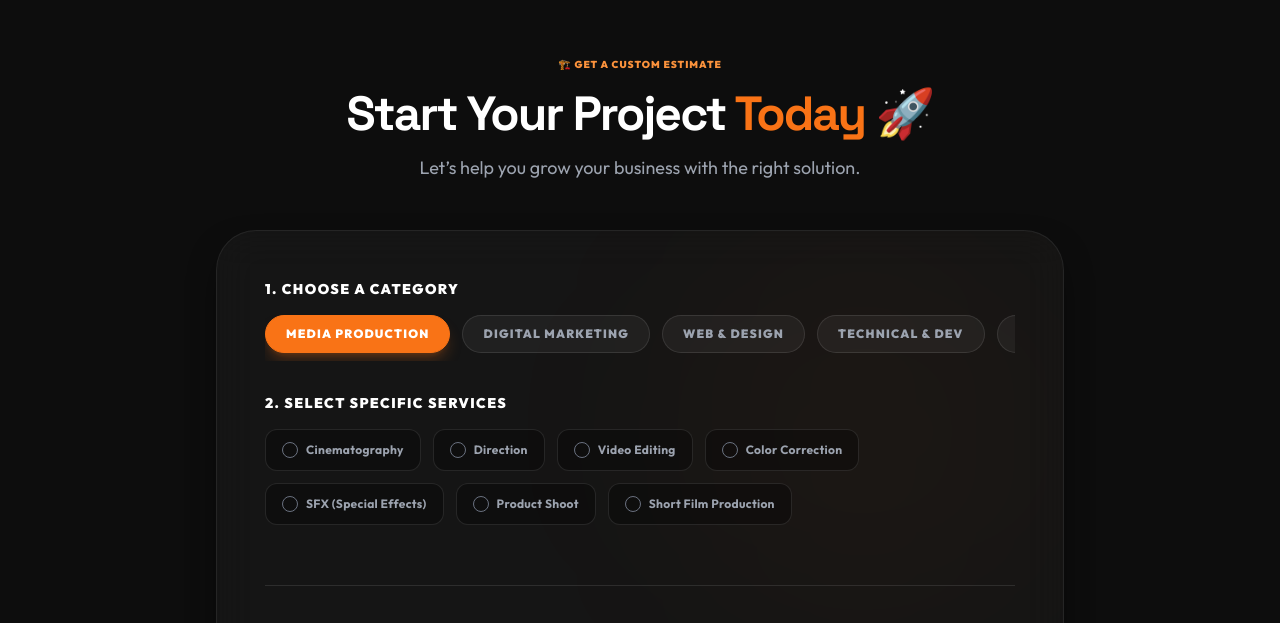
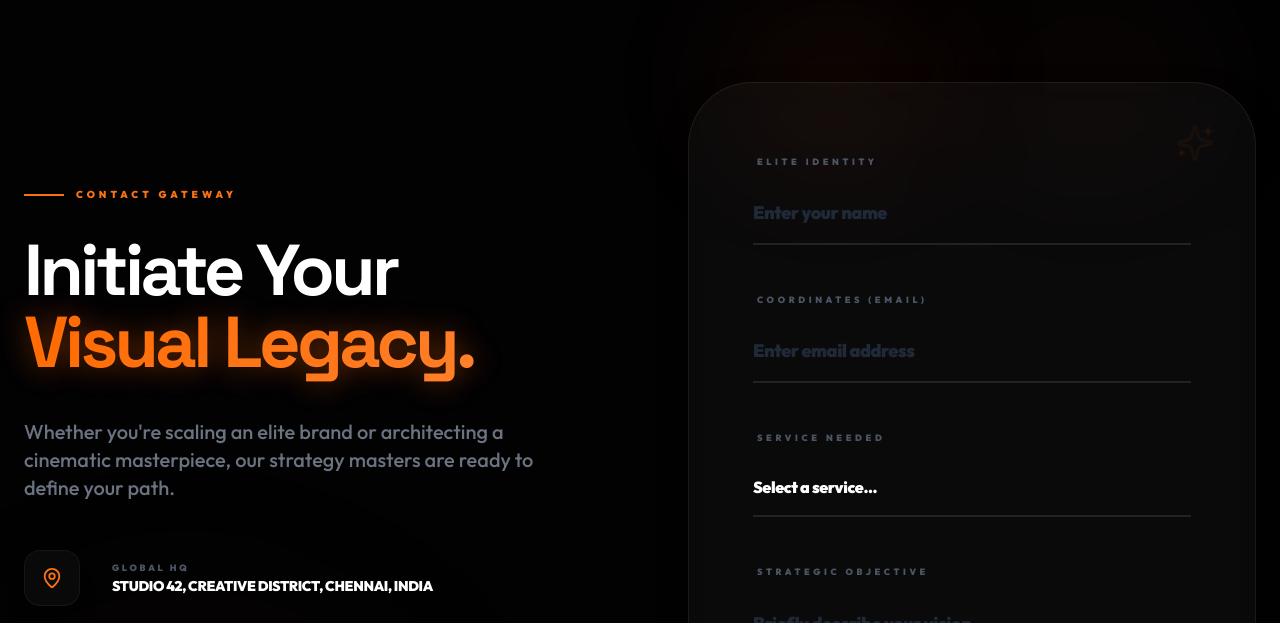
Before and after one commit to himeshpriyan/zecsoft-owl, a React (Vite) app: page / in a window 1280 px wide. Shown: the part 8957-9580 px from the top of the page. Built offline with nearby package versions, Linux system fonts and the light colour scheme.

Commit message:
feat: remove BuildYourProject section

```diff
--- a/src/pages/HomePage.jsx
+++ b/src/pages/HomePage.jsx
@@ -7,7 +7,7 @@ import WhyChooseUs from '../components/WhyChooseUs';
 import AISolutions from '../components/AISolutions';
 import TrustStrip from '../components/TrustStrip';
 import Testimonials from '../components/Testimonials';
-import BuildYourProject from '../components/BuildYourProject';
+
 import Contact from '../components/Contact';
 
 export default function HomePage() {
@@ -21,7 +21,7 @@ export default function HomePage() {
       <PortfolioModule />
       <TrustStrip />
       <Testimonials />
-      <BuildYourProject />
+
       <Contact />
     </main>
   );
```
